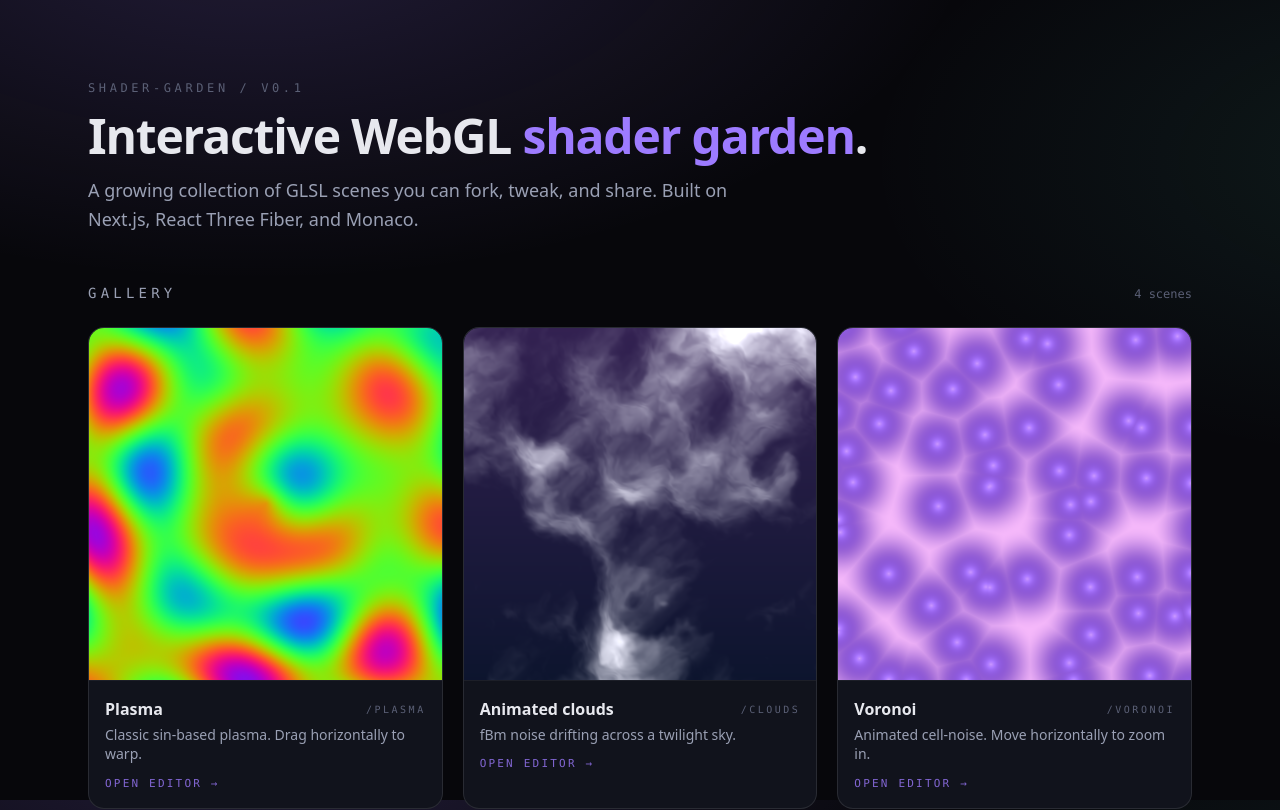
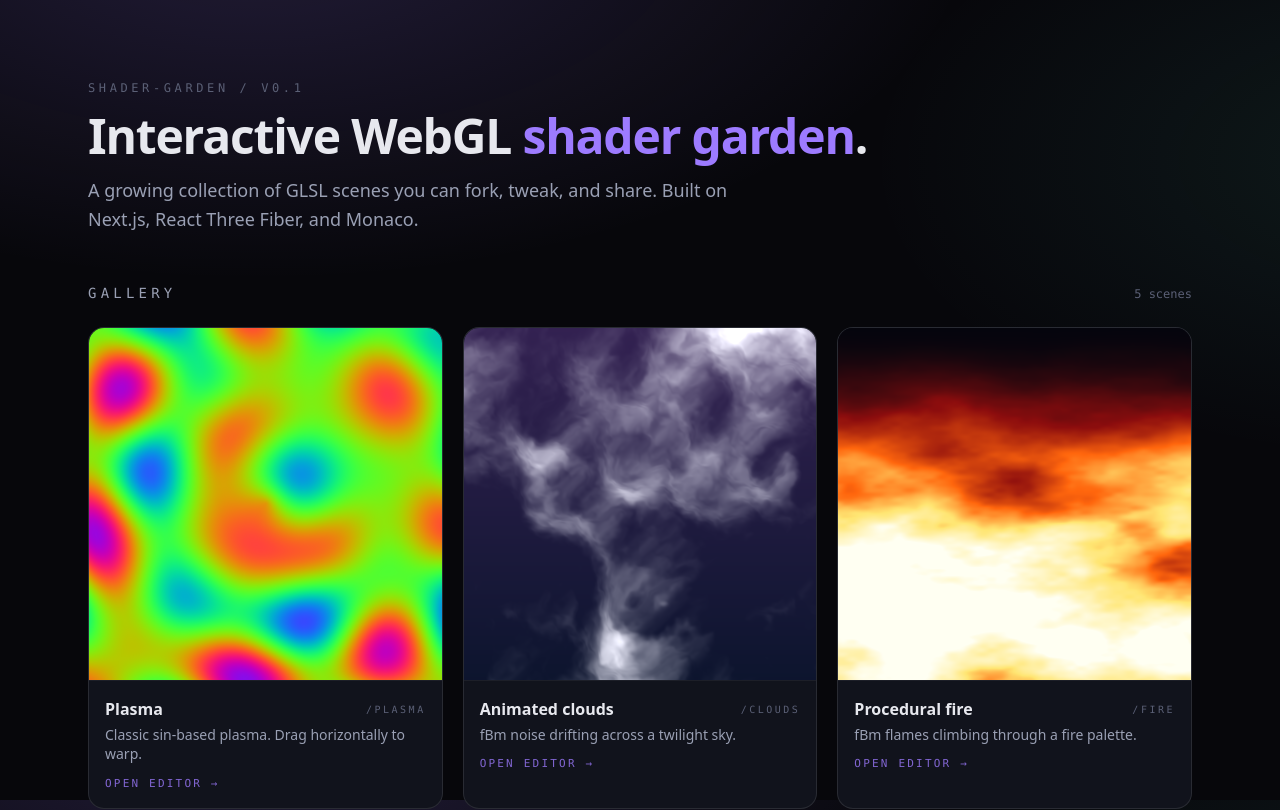
Before and after one commit to FeriKO-tech/shader-garden, a Next.js app: page / in a window 1280 px wide. Shown: the top 810 px of the page. Built offline with nearby package versions, Linux system fonts and the light colour scheme.

Commit message:
feat(scene): procedural fire

```diff
--- /dev/null
+++ b/src/shaders/fire/meta.ts
@@ -0,0 +1,17 @@
+import type { UniformDef } from '../types';
+import fragment from './fragment.glsl';
+import vertex from './vertex.glsl';
+
+const uniforms: UniformDef[] = [
+  { name: 'u_intensity', type: 'float', label: 'Intensity', default: 1.5, min: 0, max: 3, step: 0.05 },
+  { name: 'u_height', type: 'float', label: 'Height', default: 1.5, min: 0.5, max: 3, step: 0.05 },
+];
+
+export const fireMeta = {
+  slug: 'fire',
+  title: 'Procedural fire',
+  description: 'fBm flames climbing through a fire palette.',
+  vertex,
+  fragment,
+  uniforms,
+};
--- a/src/shaders/registry.ts
+++ b/src/shaders/registry.ts
@@ -1,4 +1,5 @@
 import { cloudsMeta } from './clouds/meta';
+import { fireMeta } from './fire/meta';
 import { glitchMeta } from './glitch/meta';
 import { plasmaMeta } from './plasma/meta';
 import { voronoiMeta } from './voronoi/meta';
@@ -13,7 +14,7 @@ export type SceneMeta = {
   uniforms?: UniformDef[];
 };
 
-export const scenes: SceneMeta[] = [plasmaMeta, cloudsMeta, voronoiMeta, glitchMeta];
+export const scenes: SceneMeta[] = [plasmaMeta, cloudsMeta, fireMeta, voronoiMeta, glitchMeta];
 
 export function getSceneBySlug(slug: string): SceneMeta | undefined {
   return scenes.find((scene) => scene.slug === slug);
```
Also changed, not shown: src/shaders/fire/fragment.glsl (added), src/shaders/fire/vertex.glsl (added).
